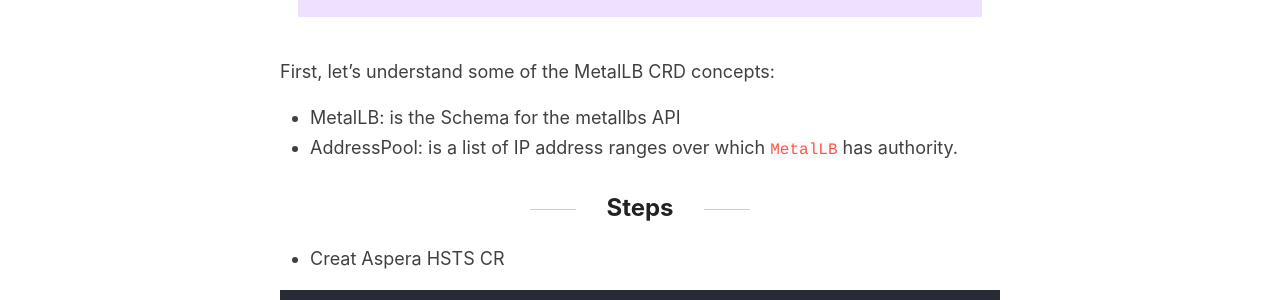
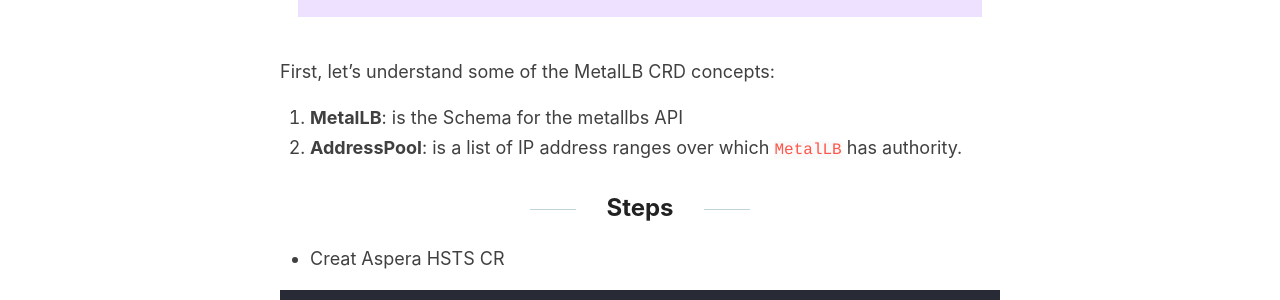
Before and after one commit to RashidAljohani/localhost, a Jekyll site: the page built from _posts/2022-02-19-run-aspera-on-non-load-balancer-cluster.md, in a window 1280 px wide and 900 px high, scrolled down 1956 px. Shown: the part 153-453 px from the top of the window. Built offline with Jekyll 4.4.1, drawn with Linux system fonts in a browser that asks for light colours; comment, search, counter and statistics services are not loaded; part of the change alters nothing that is shown.

```diff
--- a/_posts/2022-02-19-run-aspera-on-non-load-balancer-cluster.md
+++ b/_posts/2022-02-19-run-aspera-on-non-load-balancer-cluster.md
@@ -44,8 +44,8 @@ I've came across [Metallb](https://metallb.universe.tf/);
 
 First, let's understand some of the MetalLB CRD concepts:
 
-* MetalLB: is the Schema for the metallbs API
-* AddressPool: is a list of IP address ranges over which `MetalLB` has authority.
+1. **MetalLB**: is the Schema for the metallbs API
+2. **AddressPool**: is a list of IP address ranges over which `MetalLB` has authority.
 
 ## Steps
 
```
